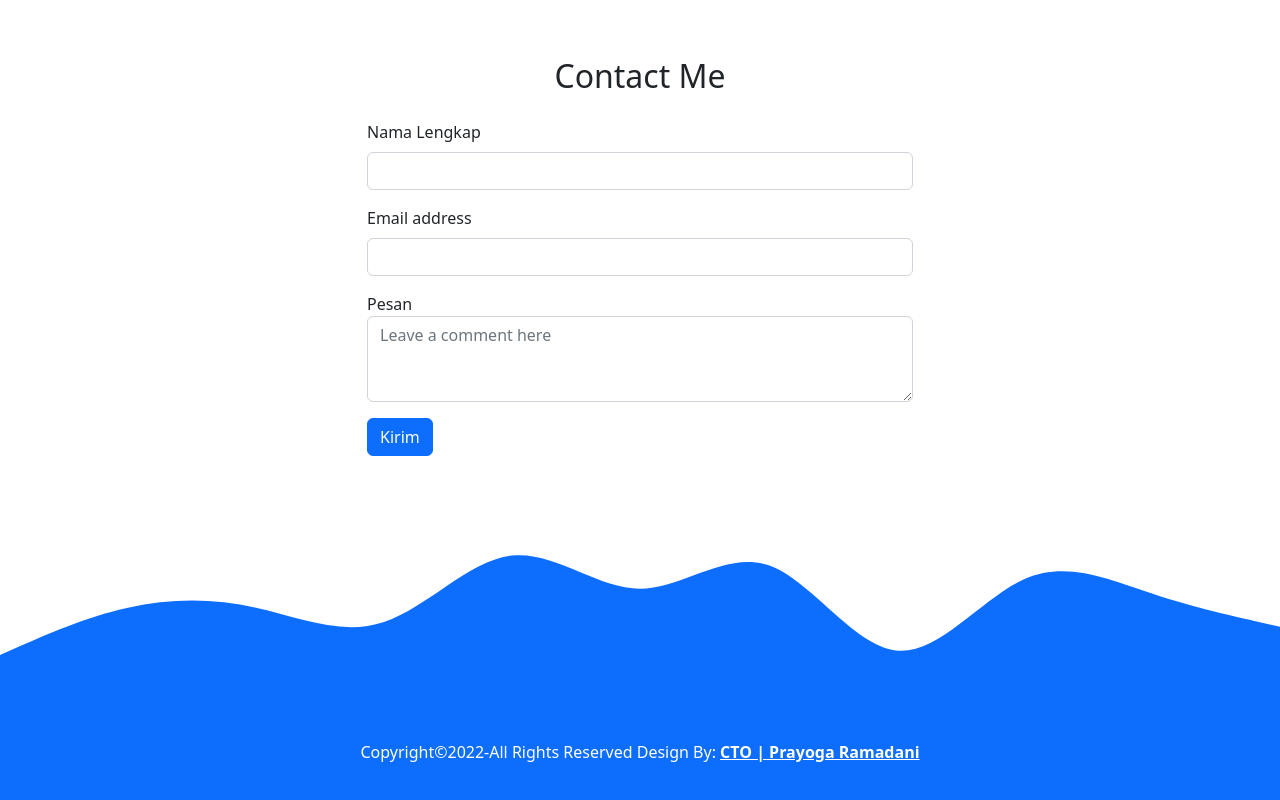
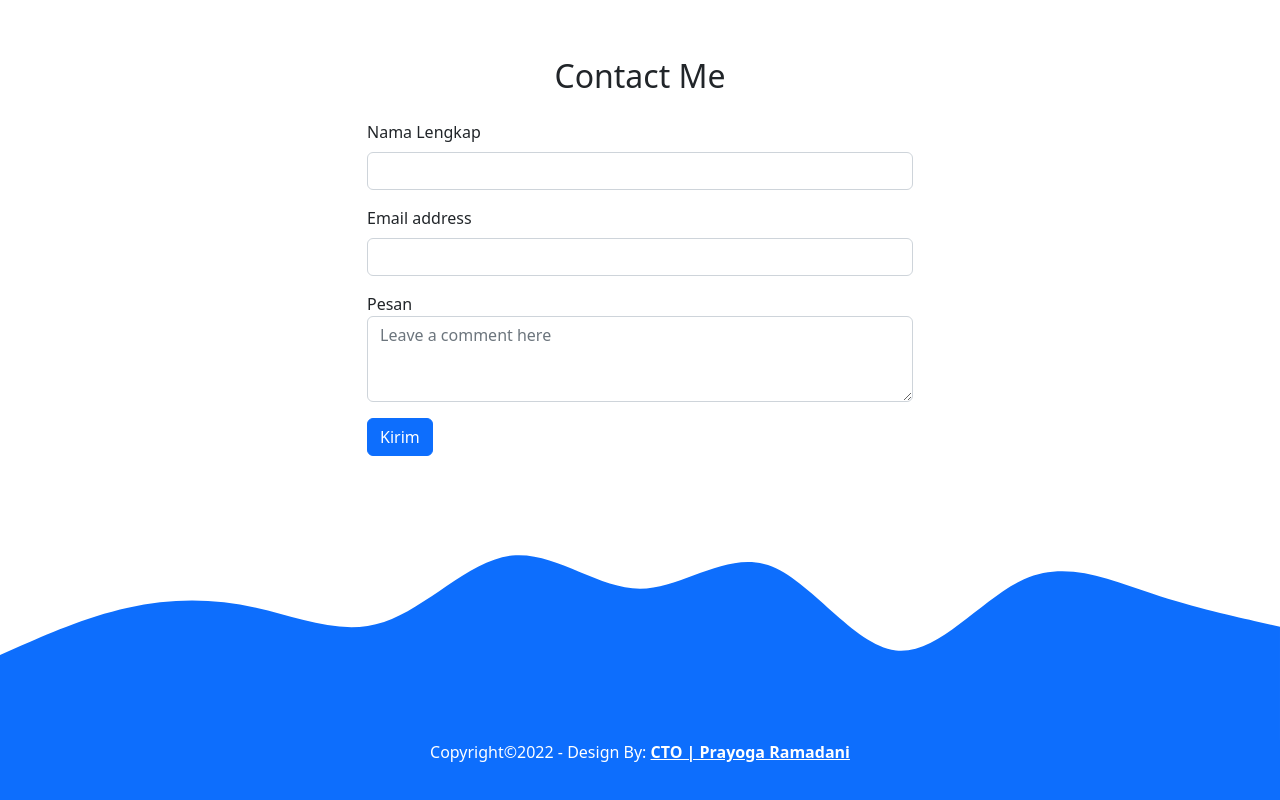
Before and after one commit to mprayogar/mprayogar.github.io, a plain HTML site: page index.html in a window 1280 px wide. Shown: the part 2340-3140 px from the top of the page. Drawn offline with nearby package versions, Linux system fonts and the light colour scheme.

Commit message:
ubah footer 2

```diff
--- a/index.html
+++ b/index.html
@@ -177,7 +177,7 @@
 
     <!-- Footer -->
     <footer class="bg-primary text-white text-center pb-5">
-      <p>Copyright©2022-All Rights Reserved Design By: <a href="https://www.instagram.com/mprayogar_/" class="text-white fw-bold">CTO | Prayoga Ramadani</a></p>
+      <p>Copyright©2022 - Design By: <a href="https://www.instagram.com/mprayogar_/" class="text-white fw-bold">CTO | Prayoga Ramadani</a></p>
     </footer>
     <!-- End Footer -->
     <script src="https://cdn.jsdelivr.net/npm/bootstrap@5.0.2/dist/js/bootstrap.bundle.min.js" integrity="sha384-MrcW6ZMFYlzcLA8Nl+NtUVF0sA7MsXsP1UyJoMp4YLEuNSfAP+JcXn/tWtIaxVXM" crossorigin="anonymous"></script>
```
